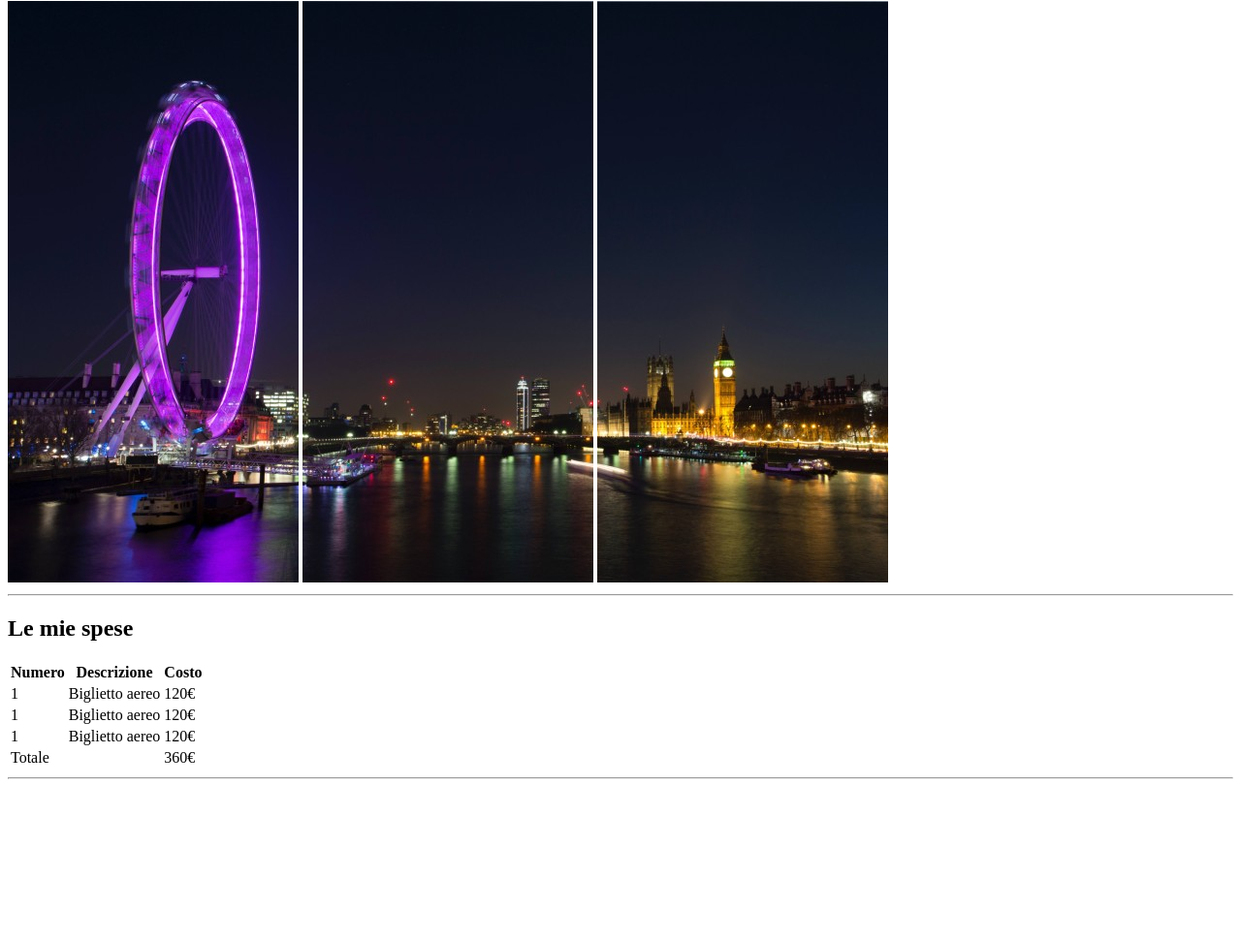
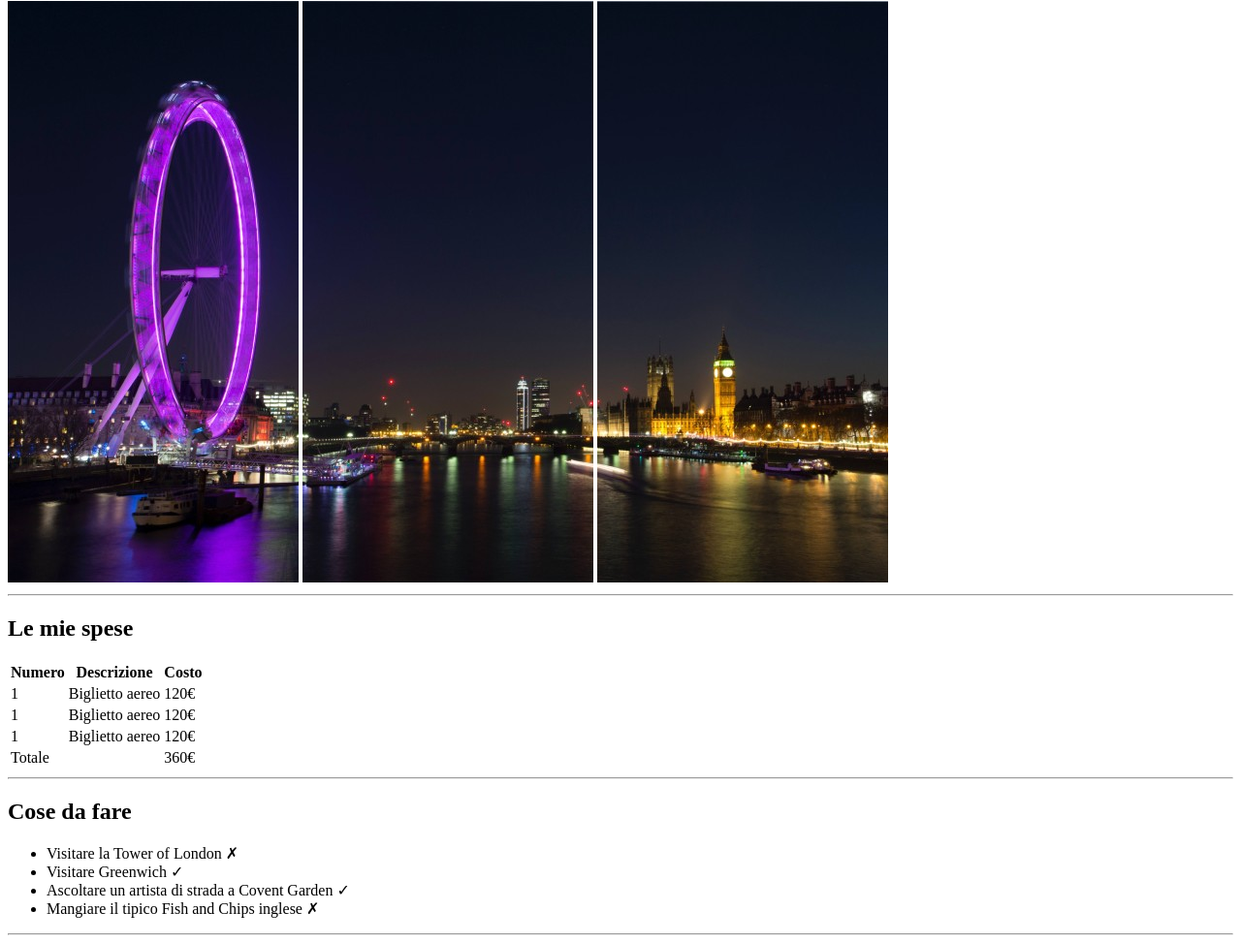
Before and after one commit to Pietro-Leone/html-london-trip, a plain HTML site: page index.html in a window 1280 px wide. Shown: the part 79-1052 px from the top of the page at 97% size. Before the commit the page ends 891 px from the top, so only its background shows below. Drawn offline with Linux system fonts and the light colour scheme.

Commit message:
Creazione sezione cose da fare

```diff
--- a/index.html
+++ b/index.html
@@ -44,7 +44,15 @@
                 </tfoot>
             </table>
             <hr>
-
+            <!-- SEZIONE COSE DA FARE -->
+            <h2>Cose da fare</h2>
+            <ul>
+                <li>Visitare la Tower of London &#x2717;</li>
+                <li>Visitare Greenwich &#10003;</li>
+                <li>Ascoltare un artista di strada a Covent Garden &#10003;</li>
+                <li>Mangiare il tipico Fish and Chips inglese &#x2717;</li>
+            </ul>
+            <hr>
         </main>
     </body>
 </html>
```
